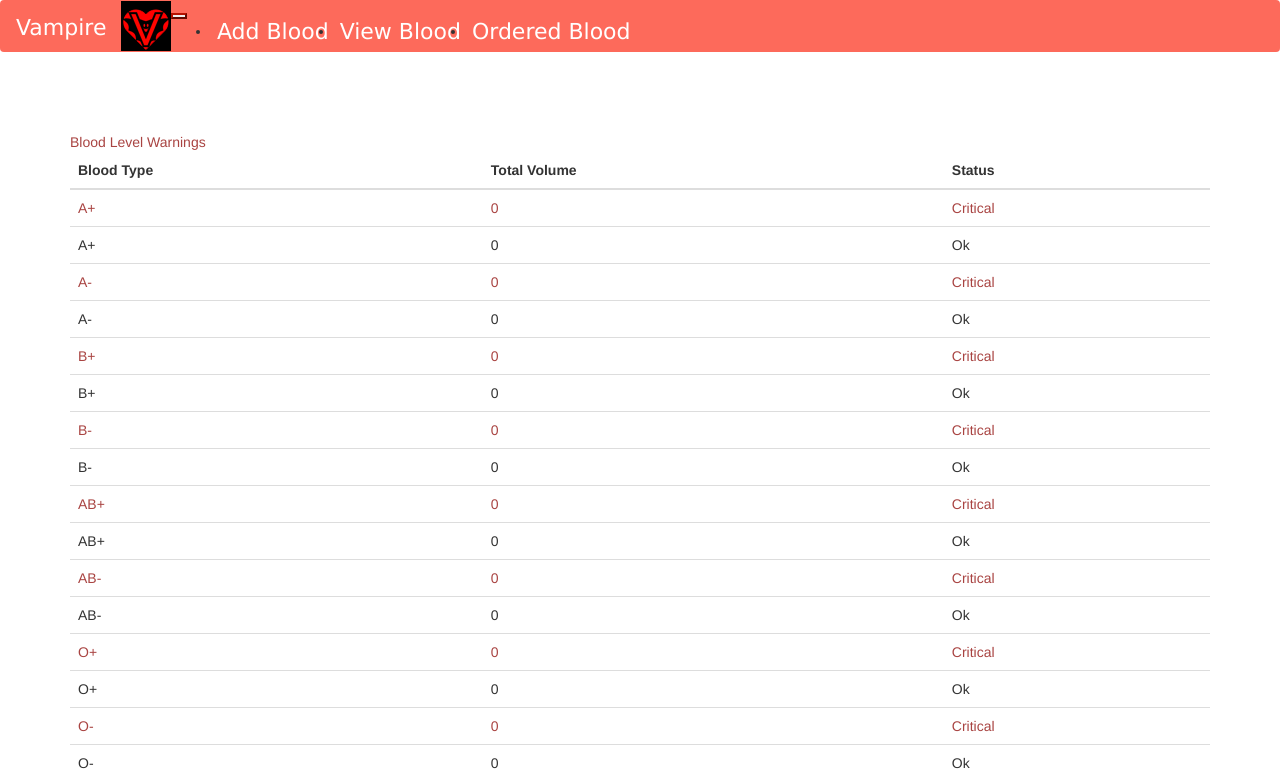
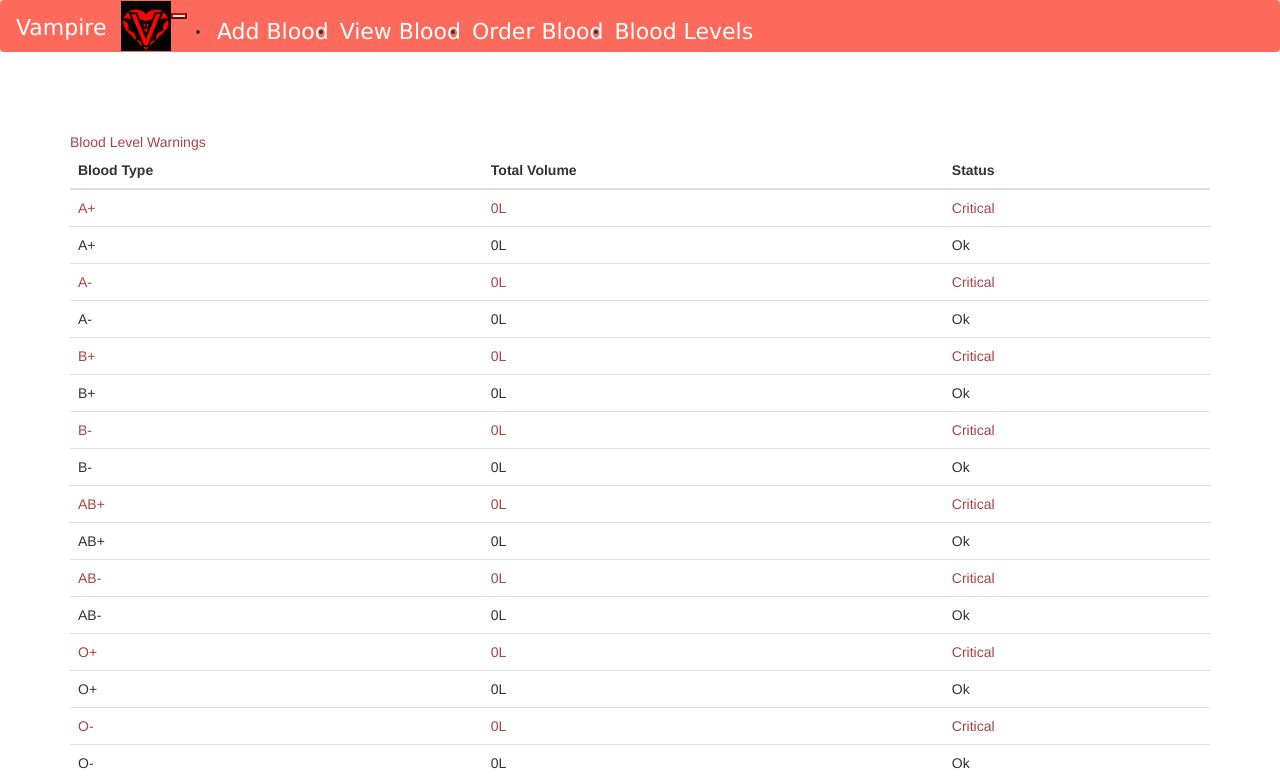
Before and after one commit to VishaalVageshwari/VampireProject, a Flask app: page / in a window 1280 px wide. Shown: the top 780 px of the page. Run offline with Flask 2, Linux system fonts and the light colour scheme; data that the repository does not hold is empty; some libraries are stand-ins or nearby versions.

Commit message:
Added the levels stuff

```diff
--- a/app/main/routes.py
+++ b/app/main/routes.py
@@ -4,7 +4,8 @@ from app.main.forms import AddBloodForm, ViewBloodForm, RequestBloodForm
 from app.models import Blood as dbBlood, RequestedBlood, BloodRequest, BloodOrder
 from app.main import bp
 from app.main.models.Blood import Blood, BloodTypeLevel, get_requestable_blood, \
-    bubblesort_expiration, bubblesort_volume, filter_blood_type, get_blood_levels, get_ordered_blood
+    bubblesort_expiration, bubblesort_volume, filter_blood_type, get_blood_levels, \
+    get_ordered_blood, get_total_blood_volume
 from datetime import date
 from app.main.request import allocate_blood
 
@@ -113,3 +114,11 @@ def ordered_blood():
             elif sort_type == 'Use-By-Date: Latest-Earliest':
                 blood = bubblesort_volume(blood, False)
     return render_template('view_blood.html', title='View Blood', blood=blood, form=form)
+
+
+@bp.route('/', methods=['GET'])
+@bp.route('/blood_levels', methods=['GET'])
+def blood_levels():
+    blood_levels = get_blood_levels()
+    blood_total = get_total_blood_volume()
+    return render_template('blood_levels.html', title='Blood Levels', blood_total=blood_total, blood_levels=blood_levels)
--- a/app/templates/base.html
+++ b/app/templates/base.html
@@ -27,9 +27,12 @@
         </li>
         <li class="nav-item">
           <a style="vertical-align: middle;" class="nav-link veranda-h1" href="{{ url_for('main.view_blood') }}">View Blood</a>
-      </li>
+        </li>
         <li class="nav-item">
-          <a style="vertical-align: middle;" class="nav-link veranda-h1" href="{{ url_for('main.ordered_blood') }}">Ordered Blood</a>
+          <a style="vertical-align: middle;" class="nav-link veranda-h1" href="{{ url_for('main.ordered_blood') }}">Order Blood</a>
+        </li>
+        <li class="nav-item">
+            <a style="vertical-align: middle;" class="nav-link veranda-h1" href="{{ url_for('main.blood_levels') }}">Blood Levels</a>
         </li>
       </ul>
     </div>
--- a/app/templates/index.html
+++ b/app/templates/index.html
@@ -6,6 +6,7 @@
   <div class="card-header text-danger">
     Blood Level Warnings
   </div>
+  <div class="card-body">
     <table class="table">
       <thead class="thead-dark">
         <tr>
@@ -19,19 +20,18 @@
           {% if bl.total <= 3 %}
             <tr class="text-danger">
               <td>{{ bl.blood_type }}</td>
-            <td>{{ bl.total }}</td>
+              <td>{{ bl.total }}L</td>
               <td>Critical</td>
             </tr>
           {% endif %}
             <tr>
               <td>{{ bl.blood_type }}</td>
-            <td>{{ bl.total }}</td>
+              <td>{{ bl.total }}L</td>
               <td>Ok</td>
             </tr>
           {% endfor %}
       </tbody>
     </table>
-    <div class="card-body">
   </div>
 </div>
 {% endblock %}
--- a/app/templates/view_blood.html
+++ b/app/templates/view_blood.html
@@ -25,7 +25,7 @@
           <tr>
             <td>{{ b.blood_id }}</td>
             <td>{{ b.blood_type }}</td>
-            <td>{{ b.volume }}</td>
+            <td>{{ b.volume }}L</td>
             <td>{{ b.use_by_date }}</td>
             <td>{{ b.location }}</td>
             <td>{{ b.donor_name }}</td>
```
Also changed, not shown: app/templates/blood_levels.html (added, +25 -0 lines). Lines whose indentation alone changed are shown as unchanged.
